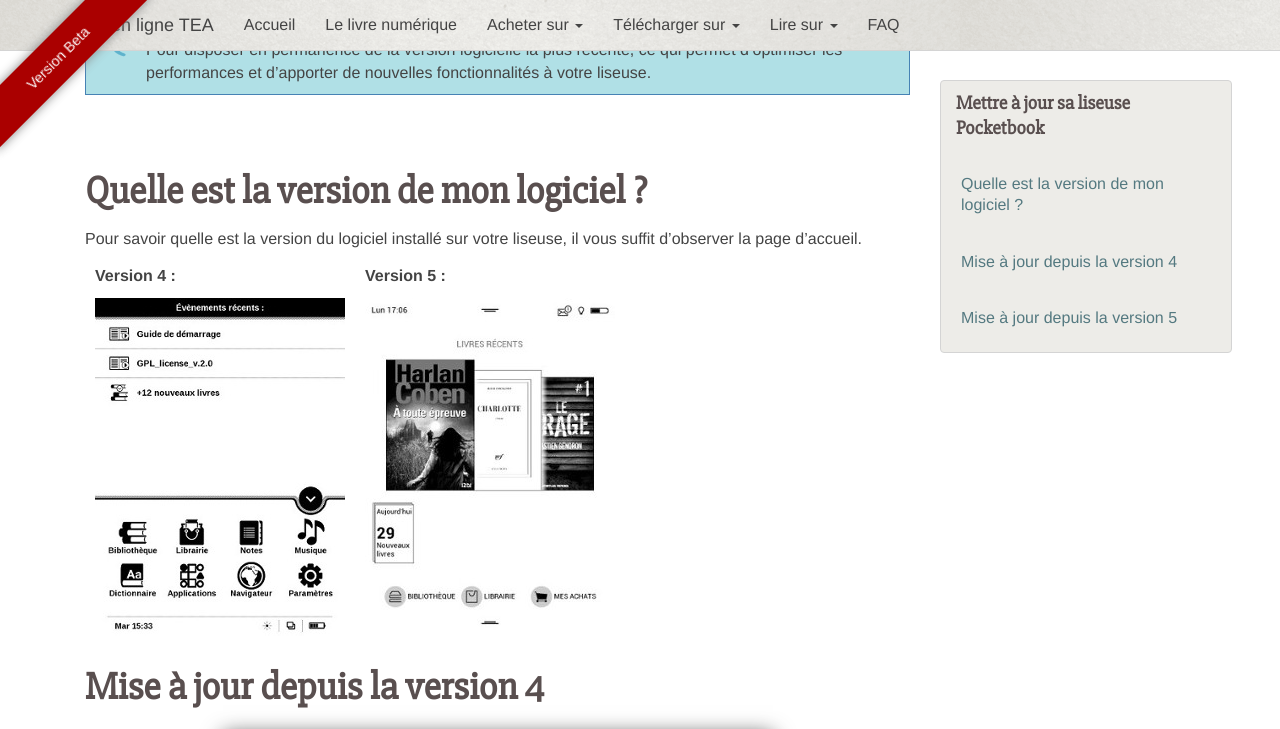
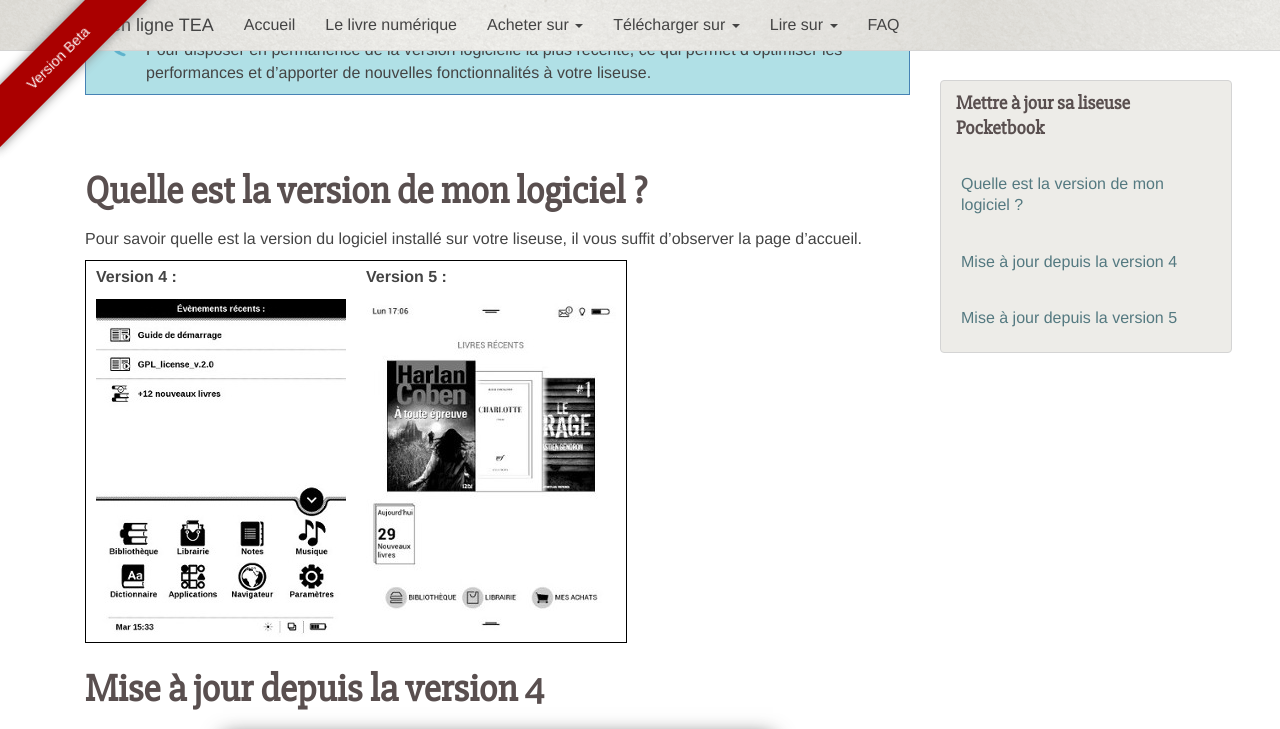
Before and after one commit to TEA-ebook/help-center, a Jekyll site: the page built from _pages/maj.md, in a window 1280 px wide and 1400 px high, scrolled down 246 px. Shown: the top 729 px of the window. Built offline with Jekyll 4.4.1, drawn with Linux system fonts in a browser that asks for light colours; nearby versions of some CDN libraries; Markdown is read by kramdown in place of the engine named in the settings; grey boxes are pictures that could not be loaded.

Commit message:
Update global.scss

```diff
--- a/_sass/global.scss
+++ b/_sass/global.scss
@@ -1,6 +1,10 @@
 body {
   padding-top: 80px;
   padding-bottom: 50px;
+}
+
+table {
+  border: 1px solid #000;
 }
 
 td, th {
```
